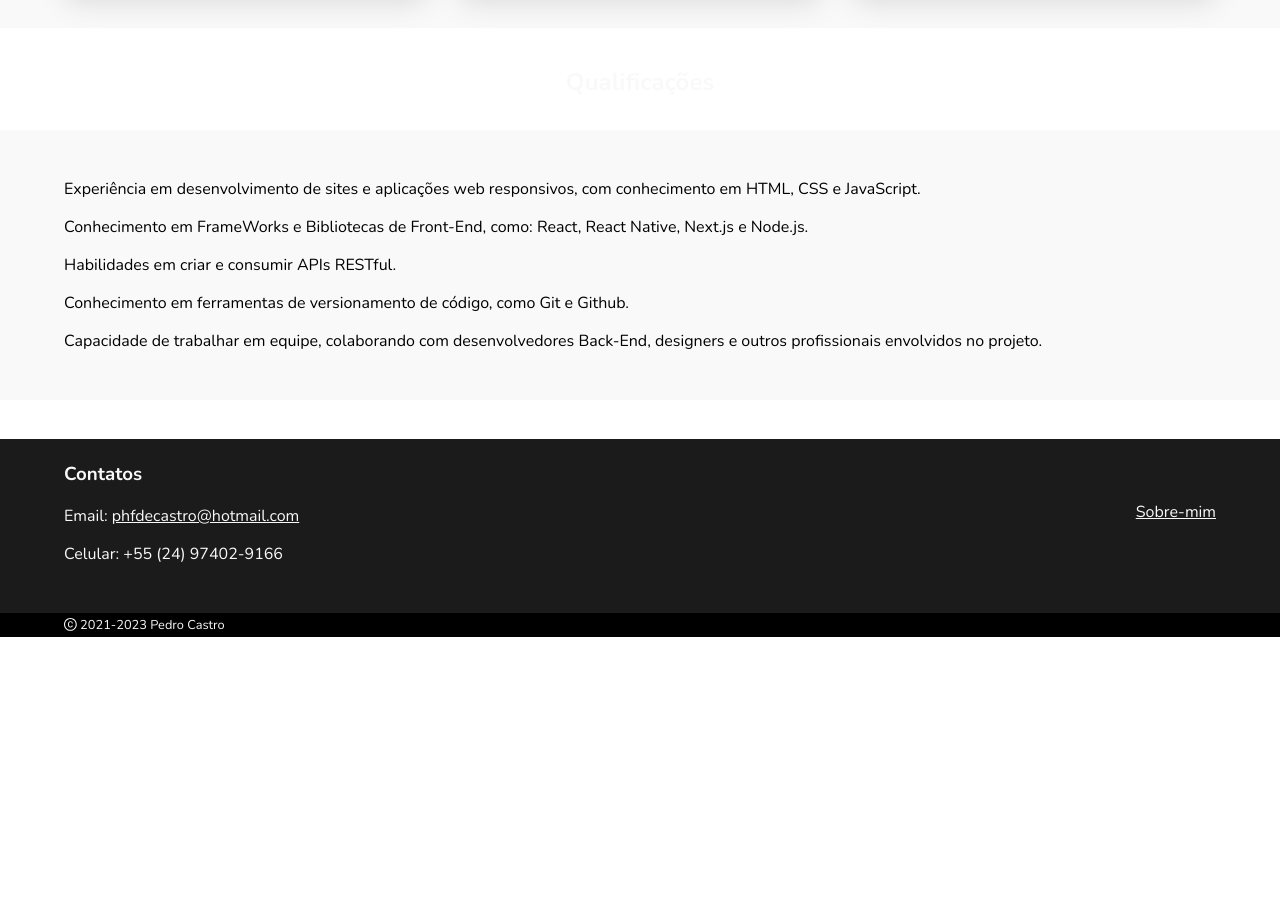
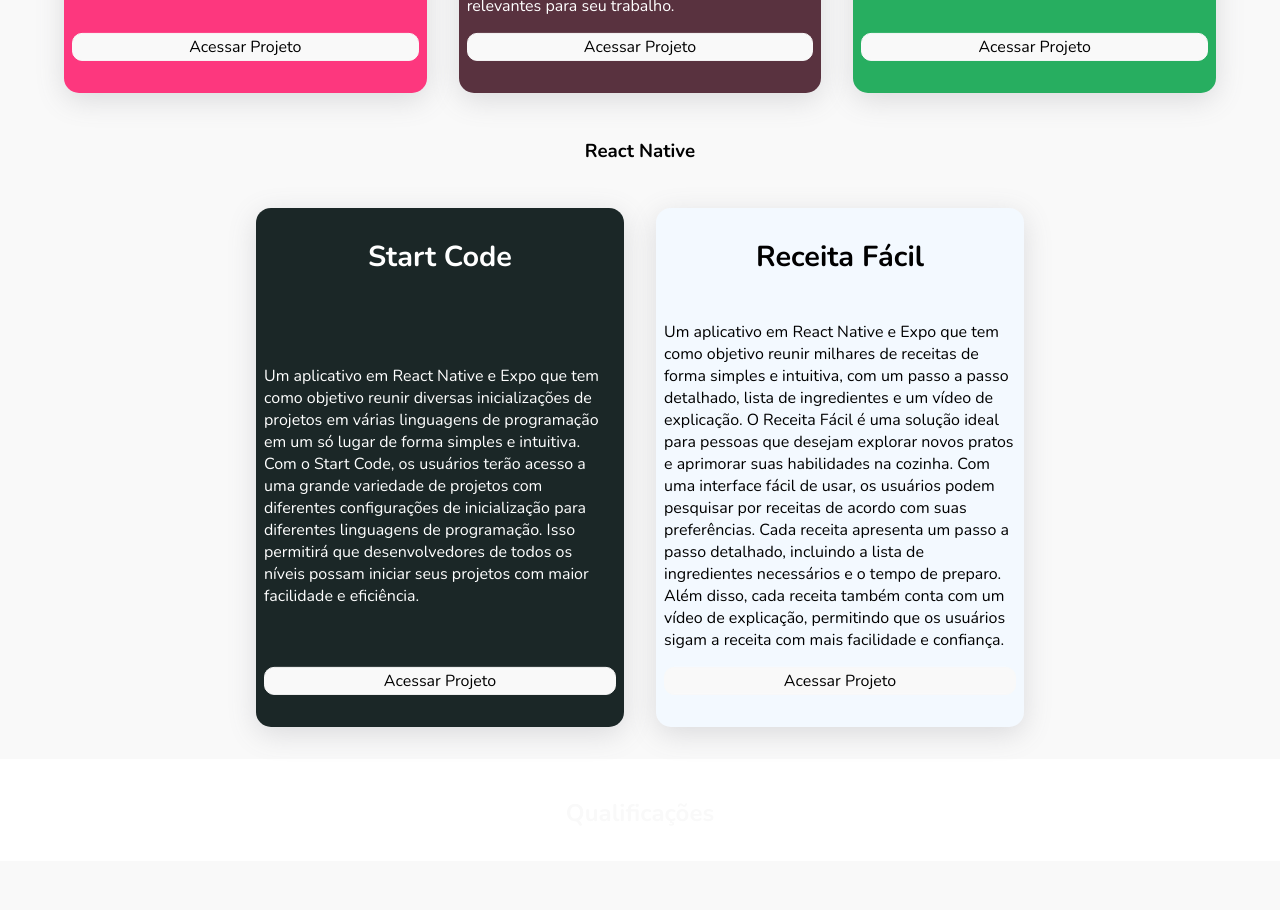
Before and after one commit to pedrocastro210/portifoli-pedrocastro, a React (Vite) app: page / in a window 1280 px wide. Shown: the part 1680-2590 px from the top of the page. Before the commit the page ends 2317 px from the top, so only its background shows below. Built offline with nearby package versions, Linux system fonts and the light colour scheme.

Commit message:
feat: updateProject

```diff
--- a/src/components/portfolio/index.tsx
+++ b/src/components/portfolio/index.tsx
@@ -5,6 +5,7 @@
   return (
     <div className="containner">
       <h3>My top projects</h3>
+      <h3>React</h3>
       <div className="top-projects">
         <ProjectCard
           id="vidaFinanceira"
@@ -33,6 +34,31 @@
           nameLink={"Acessar Projeto"}
         />
       </div>
+      <h3>React Native</h3>
+      <div className="top-projects">
+        <ProjectCard
+          id="startCode"
+          title={"Start Code"}
+          description={
+            "Um aplicativo em React Native e Expo que tem como objetivo reunir diversas inicializações de projetos em várias linguagens de programação em um só lugar de forma simples e intuitiva. Com o Start Code, os usuários terão acesso a uma grande variedade de projetos com diferentes configurações de inicialização para diferentes linguagens de programação. Isso permitirá que desenvolvedores de todos os níveis possam iniciar seus projetos com maior facilidade e eficiência."
+          }
+          link={
+            "https://www.figma.com/proto/9Y0DFcjr48M8oIK2mBUXk5?node-id=1-294&locale=en"
+          }
+          nameLink={"Acessar Projeto"}
+        />
+        <ProjectCard
+          id="receitaFacil"
+          title={"Receita Fácil"}
+          description={
+            "Um aplicativo em React Native e Expo que tem como objetivo reunir milhares de receitas de forma simples e intuitiva, com um passo a passo detalhado, lista de ingredientes e um vídeo de explicação. O Receita Fácil é uma solução ideal para pessoas que desejam explorar novos pratos e aprimorar suas habilidades na cozinha. Com uma interface fácil de usar, os usuários podem pesquisar por receitas de acordo com suas preferências. Cada receita apresenta um passo a passo detalhado, incluindo a lista de ingredientes necessários e o tempo de preparo. Além disso, cada receita também conta com um vídeo de explicação, permitindo que os usuários sigam a receita com mais facilidade e confiança."
+          }
+          link={
+            "https://www.figma.com/proto/nFojUBEs5fCcuW77D0cYPd?node-id=1-294&locale=en"
+          }
+          nameLink={"Acessar Projeto"}
+        />
+      </div>
     </div>
   );
 };
--- a/src/components/portfolio/style.css
+++ b/src/components/portfolio/style.css
@@ -12,6 +12,7 @@
   display: flex;
   justify-content: center;
   margin-bottom: 2.8rem;
+  margin-top: 2.8rem;
 }
 
 .top-projects {
--- a/src/components/projectCard/style.css
+++ b/src/components/projectCard/style.css
@@ -35,6 +35,16 @@
   color: #ffffff;
 }
 
+#startCode {
+  background-color: #1b2727;
+  color: #ffffff;
+}
+
+#receitaFacil {
+  background-color: #f3f9ff;
+  color: #000000;
+}
+
 .card > a {
   display: flex;
   justify-content: center;
@@ -47,6 +57,7 @@
   padding: 2px;
 
   border: 1px solid #f9f9f9;
+
   border-radius: 10px;
   transition: 0.4s;
 }
```
